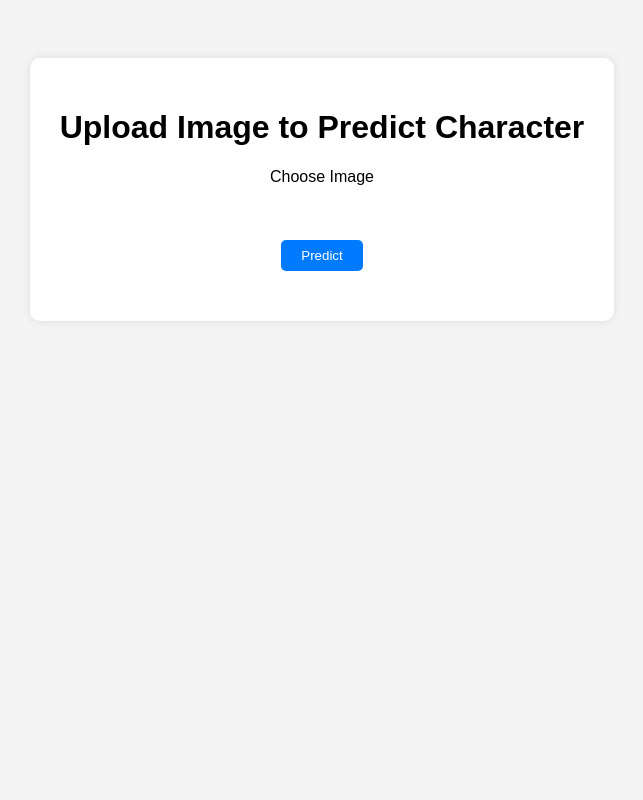
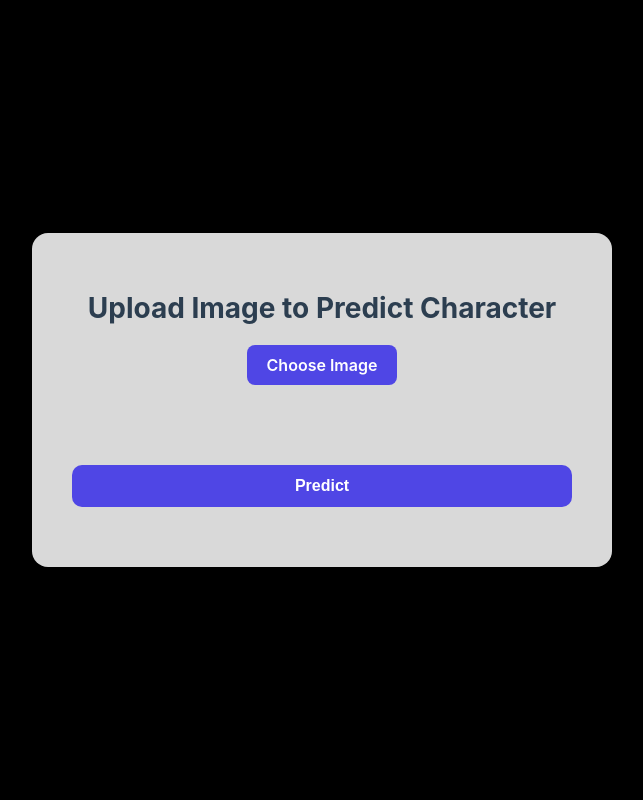
Before and after one commit to AchintyaCh/captcha_site, a Flask app: page / in a window 1280 px wide. Shown: the whole page, without its empty margins (318-961 px from the left). Run offline with Flask 3, Linux system fonts and the light colour scheme.

Commit message:
Update style.css

```diff
--- a/static/style.css
+++ b/static/style.css
@@ -1,36 +1,130 @@
 body {
-    font-family: Arial, sans-serif;
-    background-color: #f4f4f4;
-    text-align: center;
-    padding: 50px;
+    font-family: 'Inter', sans-serif;
+    margin: 0;
+    padding: 0;
+    height: 100vh;
+    display: flex;
+    justify-content: center;
+    align-items: center;
+    position: relative;
+    overflow: hidden;
+    background: black;
+}
+
+#background-video {
+    position: absolute;
+    top: 50%;
+    left: 50%;
+    width: 100%;
+    height: auto;
+    min-width: 100%;
+    min-height: 100%;
+    transform: translate(-50%, -50%);
+    object-fit: cover;
+    z-index: -1;
 }
 
 .container {
-    background: white;
-    padding: 30px;
-    border-radius: 10px;
-    box-shadow: 0px 0px 10px rgba(0,0,0,0.1);
-    display: inline-block;
+    background: rgba(255, 255, 255, 0.85);
+    padding: 40px;
+    border-radius: 16px;
+    box-shadow: 0 10px 25px rgba(0, 0, 0, 0.1);
+    text-align: center;
+    width: 100%;
+    max-width: 500px;
+    z-index: 1;
+}
+
+h1 {
+    font-size: 28px;
+    margin-bottom: 20px;
+    font-weight: 700;
+    color: #2c3e50;
+}
+
+.input-wrapper {
+    position: relative;
 }
 
 input[type="file"] {
-    margin-bottom: 10px;
+    margin-top: 15px;
+    padding: 8px;
+    border: 1px solid #ccc;
+    border-radius: 8px;
+    width: 100%;
+    cursor: pointer;
+    opacity: 0;
+    position: absolute;
+    top: 0;
+    left: 0;
+    z-index: -1;
+}
+
+.custom-upload-btn {
+    display: inline-block;
+    padding: 10px 20px;
+    background-color: #4f46e5;
+    color: white;
+    border-radius: 8px;
+    cursor: pointer;
+    font-weight: 600;
+    transition: background-color 0.3s ease;
+}
+
+.custom-upload-btn:hover {
+    background-color: #3730a3;
+}
+
+#preview-wrapper {
+    margin-top: 20px;
+    max-width: 100%;
+    display: none;
+}
+
+#preview {
+    max-width: 100%;
+    height: auto;
+    border-radius: 10px;
+    border: 1px solid #e1e1e1;
+    box-shadow: 0 4px 10px rgba(0, 0, 0, 0.05);
 }
 
 button {
-    padding: 8px 20px;
+    margin-top: 20px;
+    padding: 12px 24px;
+    font-size: 16px;
+    font-weight: 600;
+    background-color: #4f46e5;
+    color: white;
     border: none;
-    background-color: #007bff;
-    color: white;
+    border-radius: 10px;
     cursor: pointer;
-    border-radius: 5px;
+    transition: background-color 0.3s ease;
+    width: 100%;
 }
 
 button:hover {
-    background-color: #0056b3;
+    background-color: #3730a3;
 }
 
 #result {
     margin-top: 20px;
-    font-weight: bold;
+    font-size: 18px;
+    font-weight: 600;
+    color: #1f2937;
 }
+
+@media (max-width: 600px) {
+    .container {
+        padding: 20px;
+        border-radius: 12px;
+    }
+
+    h1 {
+        font-size: 22px;
+    }
+
+    button {
+        width: 100%;
+    }
+}
```
